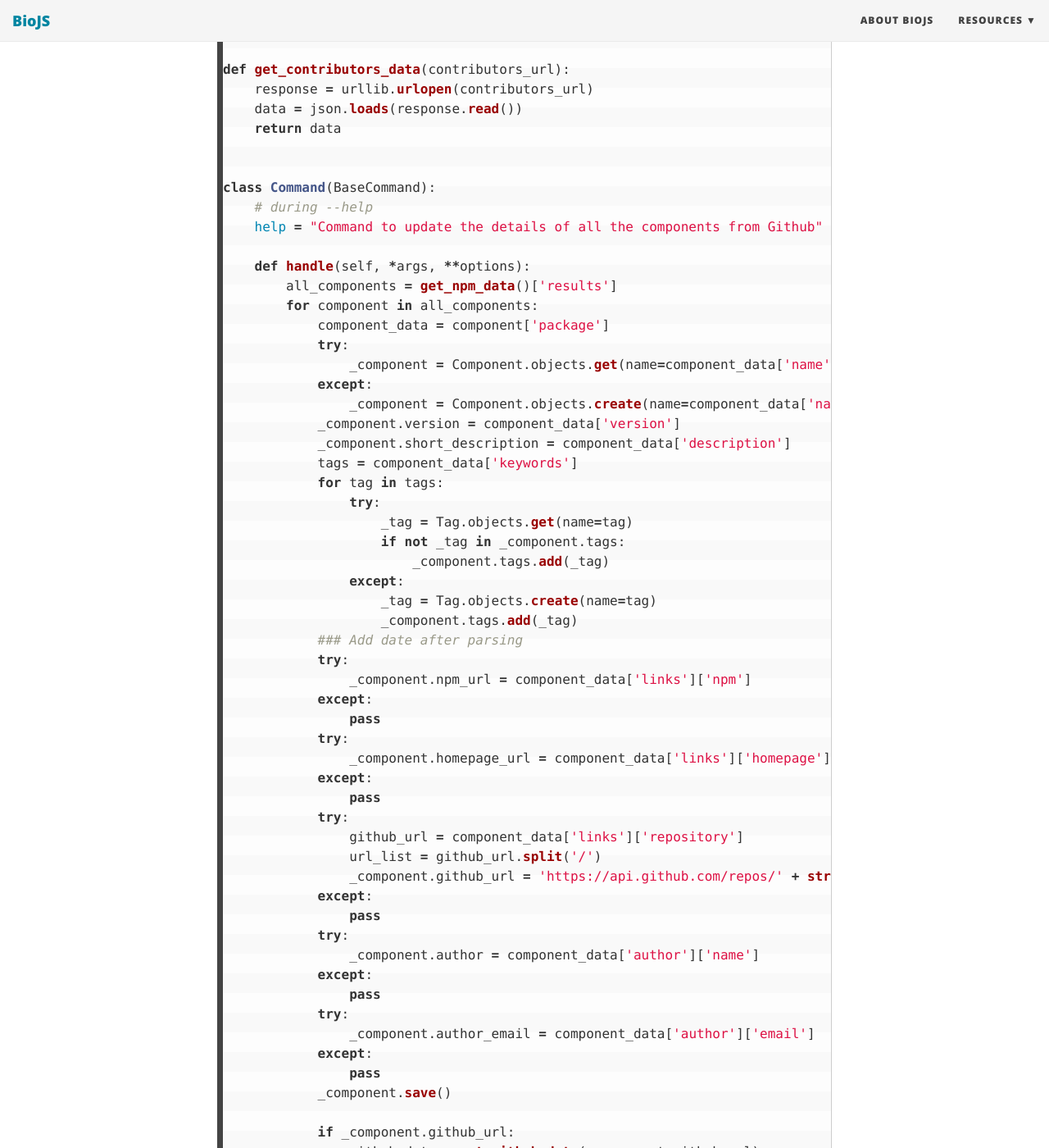
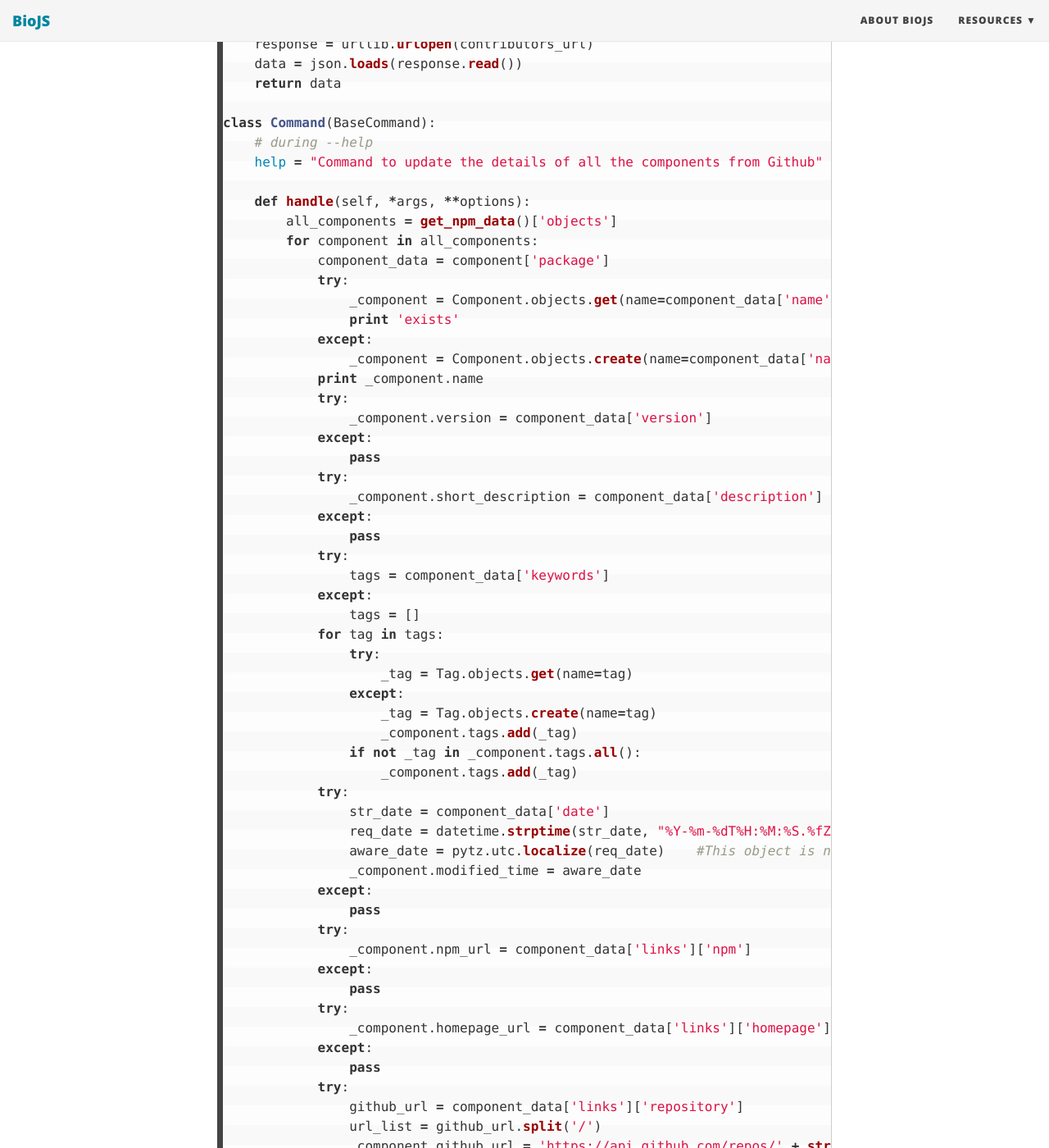
Before and after one commit to biojs/biojs.github.io, a Jekyll site: the page built from _posts/2018-05-22-week-2-backend.md, in a window 1280 px wide and 1400 px high, scrolled down 6944 px. Shown: the whole window at 82% size. Built offline with Jekyll 4.4.1, drawn with Linux system fonts in a browser that asks for light colours; nearby versions of some CDN libraries; some of the changed text lies outside the part shown.

Commit message:
Updated management command code as changed title for weekly blog

````diff
--- a/_posts/2018-05-22-backend-website-project.md
+++ b/_posts/2018-05-22-week-2-backend.md
@@ -138,31 +138,47 @@ def get_contributors_data(contributors_url):
     data = json.loads(response.read())
     return data
 
-
 class Command(BaseCommand):
     # during --help
     help = "Command to update the details of all the components from Github"
 
     def handle(self, *args, **options):
-        all_components = get_npm_data()['results']
+        all_components = get_npm_data()['objects']
         for component in all_components:
             component_data = component['package']
             try:
                 _component = Component.objects.get(name=component_data['name'])
+                print 'exists'
             except:
                 _component = Component.objects.create(name=component_data['name'])
-            _component.version = component_data['version']
-            _component.short_description = component_data['description']
-            tags = component_data['keywords']
+            print _component.name
+            try:
+                _component.version = component_data['version']
+            except:
+                pass
+            try:
+                _component.short_description = component_data['description']
+            except:
+                pass
+            try:
+                tags = component_data['keywords']
+            except:
+                tags = []
             for tag in tags:
                 try:
                     _tag = Tag.objects.get(name=tag)
-                    if not _tag in _component.tags:
-                        _component.tags.add(_tag)
                 except:
                     _tag = Tag.objects.create(name=tag)
                     _component.tags.add(_tag)
-            ### Add date after parsing
+                if not _tag in _component.tags.all():
+                    _component.tags.add(_tag)
+            try:
+                str_date = component_data['date']
+                req_date = datetime.strptime(str_date, "%Y-%m-%dT%H:%M:%S.%fZ") #This object is timezone unaware
+                aware_date = pytz.utc.localize(req_date)    #This object is now timezone aware
+                _component.modified_time = aware_date
+            except:
+                pass
             try:
                 _component.npm_url = component_data['links']['npm']
             except:
@@ -188,6 +204,7 @@ class Command(BaseCommand):
             _component.save()
 
             if _component.github_url:
+                print _component.github_url
                 github_data = get_github_data(_component.github_url)
                 _component.stars = github_data['stargazers_count']
                 _component.forks = github_data['forks']
@@ -199,7 +216,8 @@ class Command(BaseCommand):
                 except:
                     pass
                 _component.save()
-                contributors_data = get_contributors_data(github_data['contributors_url'])
+                print str(github_data['contributors_url']) + '?client_id=' + GITHUB_CLIENT_ID + '&client_secret=' + GITHUB_CLIENT_SECRET
+                contributors_data = get_contributors_data(str(github_data['contributors_url']) + '?client_id=' + GITHUB_CLIENT_ID + '&client_secret=' + GITHUB_CLIENT_SECRET)
                 commits = 0
                 count = 0
                 for contributor in contributors_data:
@@ -219,8 +237,8 @@ class Command(BaseCommand):
                 _component.no_of_contributors = count
                 _component.save()
 
-
 ```
+5. **Created URL for updating the database in an emergency**: This extremely important idea was given by Rowland during the second week's call. This focussed at the creation of a URL, which requires superuser rights, calling which would immediately update the database, gathering information from NPM as well as Github.
 
 ## On-going tasks and tasks to be completed during Week 3:
 
````
Also changed, not shown: other parts of _posts/2018-05-22-week-2-backend.md (+1 -1 lines).
